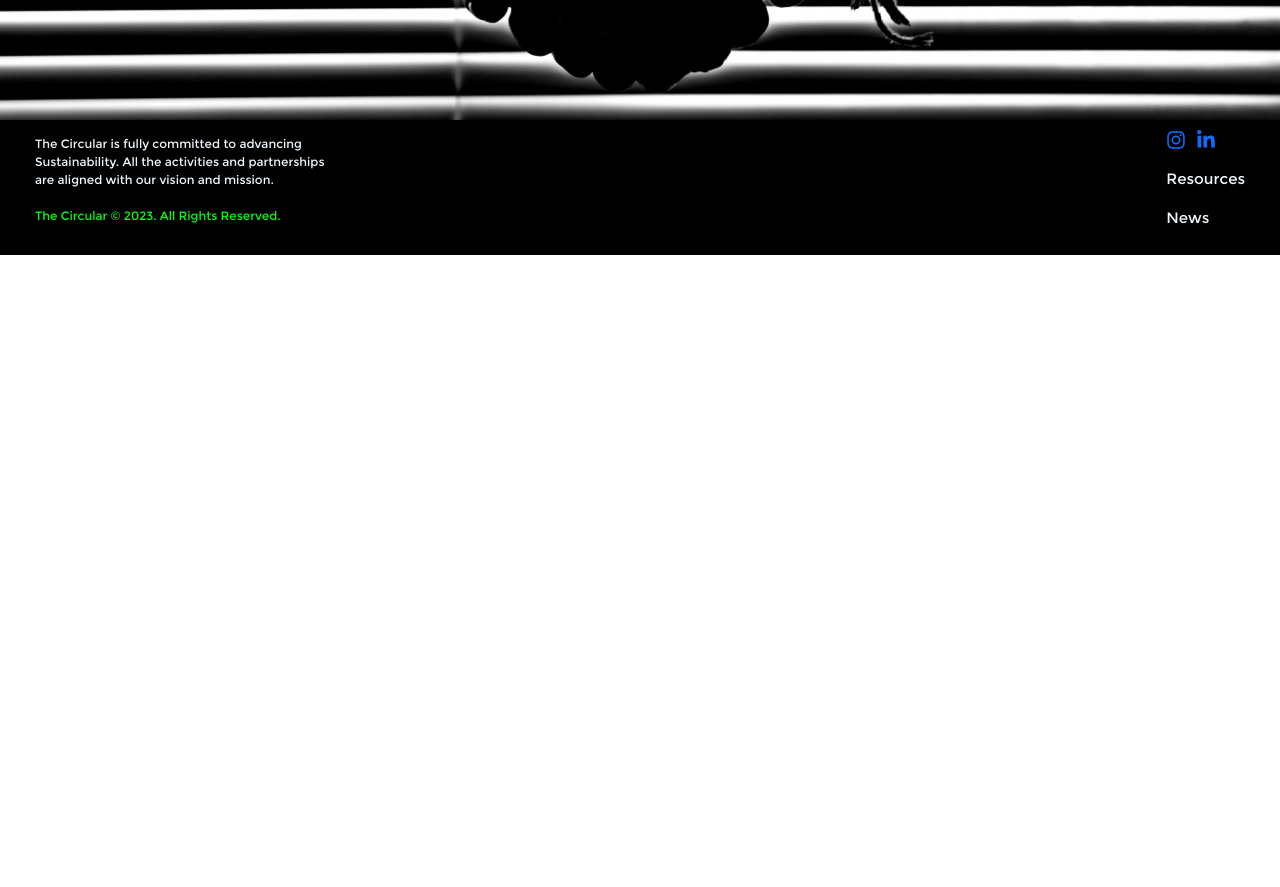
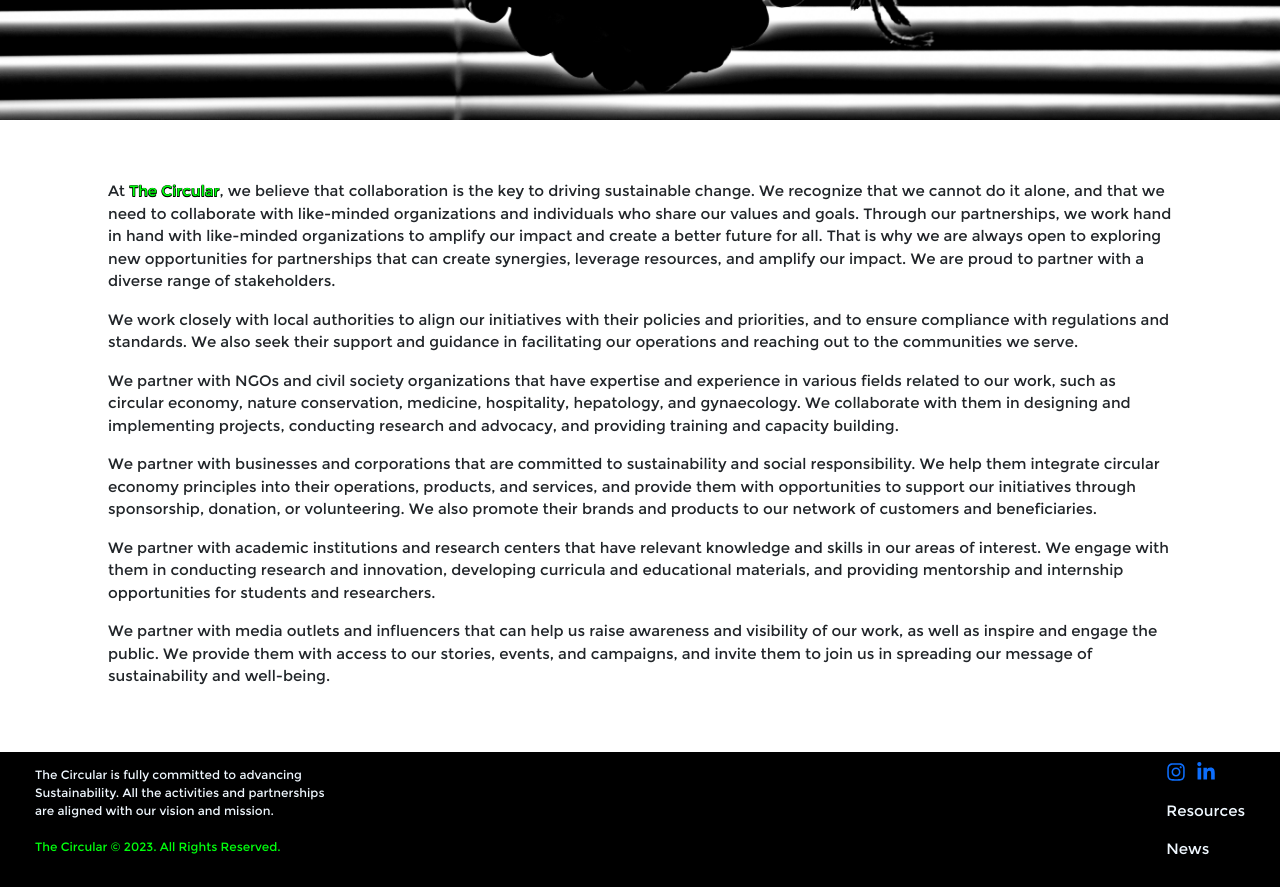
Before and after one commit to Rushikeshsr/thecircularweb, a React (Create React App) app in the folder circular/: page /partnerships in a window 1280 px wide. Shown: the part 480-1367 px from the top of the page. Before the commit the page ends 800 px from the top, so only its background shows below. Built offline with nearby package versions, Linux system fonts and the light colour scheme.

Commit message:
paternship main content added

```diff
--- a/circular/src/components/partnerships.js
+++ b/circular/src/components/partnerships.js
@@ -1,12 +1,35 @@
-import React from 'react'
+import React,{useEffect} from 'react'
 import '../css/partnership.css';
-
+import Aos from 'aos';
 
 const Partnerships = () => {
+  useEffect(()=>{
+    Aos.init({duration:1000, easing:"ease-in"})
+},[])
   return (
     <>
         <div className='partner-cover-image p-5'>
             <h1 className='cover-text' style={{color:"aliceblue", textShadow: "2px 2px 20px black"}}>PARTNERSHIPS</h1>
+        </div>
+        <div className='p-5 '>
+            <p className='para'>
+            At <span style={{color:"#00ff0d",textShadow:"-0.5px 0.5px 0 #000, 0.5px 0.5px 0 #000, 0.5px -0.5px 0 #000, -0.5px -0.5px 0 #000"}}>The Circular</span>, we believe that collaboration is the key to driving sustainable change. We recognize that we cannot do it alone, and that we need to collaborate with like-minded organizations and individuals who share our values and goals. Through our partnerships, we work hand in hand with like-minded organizations to amplify our impact and create a better future for all. That is why we are always open to exploring new opportunities for partnerships that can create synergies, leverage resources, and amplify our impact. We are proud to partner with a diverse range of stakeholders.
+            </p>
+            <p data-aos="slide-left" data-aos-delay="200" className='para'>
+            We work closely with local authorities to align our initiatives with their policies and priorities, and to ensure compliance with regulations and standards. We also seek their support and guidance in facilitating our operations and reaching out to the communities we serve.
+            </p>
+            <p data-aos="slide-right" data-aos-delay="200" className='para'>
+            We partner with NGOs and civil society organizations that have expertise and experience in various fields related to our work, such as circular economy, nature conservation, medicine, hospitality, hepatology, and gynaecology. We collaborate with them in designing and implementing projects, conducting research and advocacy, and providing training and capacity building.
+            </p>
+            <p data-aos="slide-left" data-aos-delay="200" className='para'>
+            We partner with businesses and corporations that are committed to sustainability and social responsibility. We help them integrate circular economy principles into their operations, products, and services, and provide them with opportunities to support our initiatives through sponsorship, donation, or volunteering. We also promote their brands and products to our network of customers and beneficiaries.
+            </p>
+            <p data-aos="slide-right" data-aos-delay="200" className='para'>
+            We partner with academic institutions and research centers that have relevant knowledge and skills in our areas of interest. We engage with them in conducting research and innovation, developing curricula and educational materials, and providing mentorship and internship opportunities for students and researchers.
+            </p>
+            <p data-aos="slide-down" data-aos-delay="200" className='para'>
+            We partner with media outlets and influencers that can help us raise awareness and visibility of our work, as well as inspire and engage the public. We provide them with access to our stories, events, and campaigns, and invite them to join us in spreading our message of sustainability and well-being.
+            </p>
         </div>
     </>
   )
```
